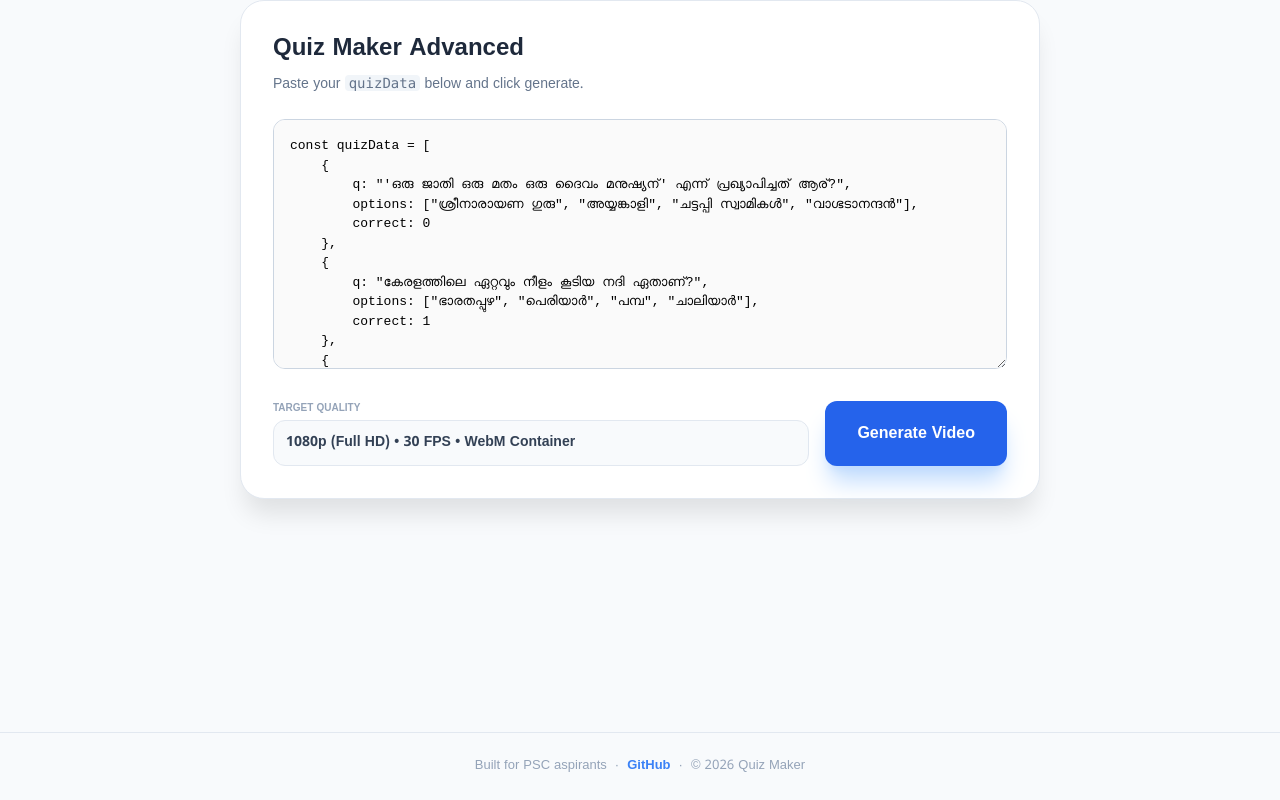
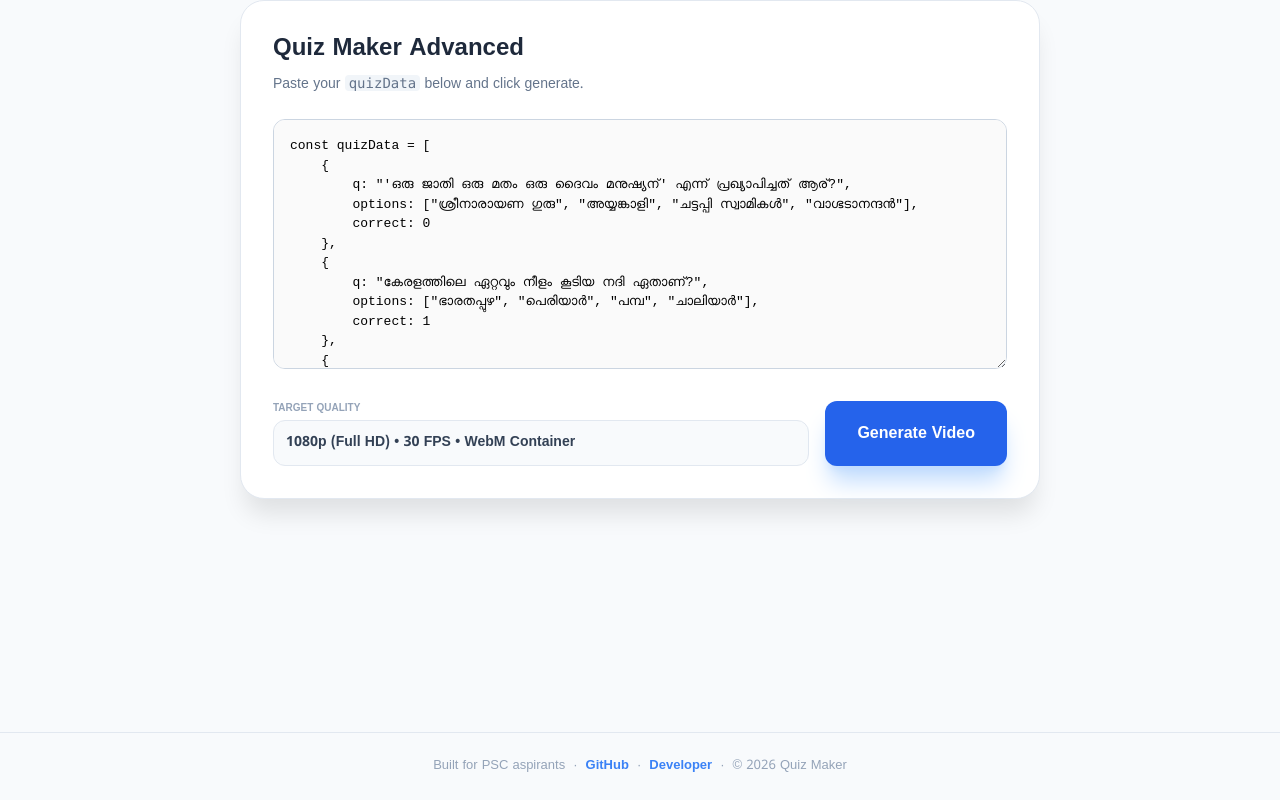
Before and after one commit to saheermk/quiz-maker, a plain HTML site: page index.html in a window 1280 px wide. Drawn offline with nearby package versions, Linux system fonts and the light colour scheme.

Commit message:
added portfolio url

```diff
--- a/index.html
+++ b/index.html
@@ -371,6 +371,11 @@
                style="color:#3b82f6; text-decoration:none; font-weight:600;">
                 GitHub
             </a>
+            &nbsp;·&nbsp;
+            <a href="https://saheermk.pages.dev/" target="_blank" rel="noopener noreferrer"
+               style="color:#3b82f6; text-decoration:none; font-weight:600;">
+                Developer
+            </a>
             &nbsp;·&nbsp; &copy; <span id="footer-year"></span> Quiz Maker
         </p>
     </footer>
```
